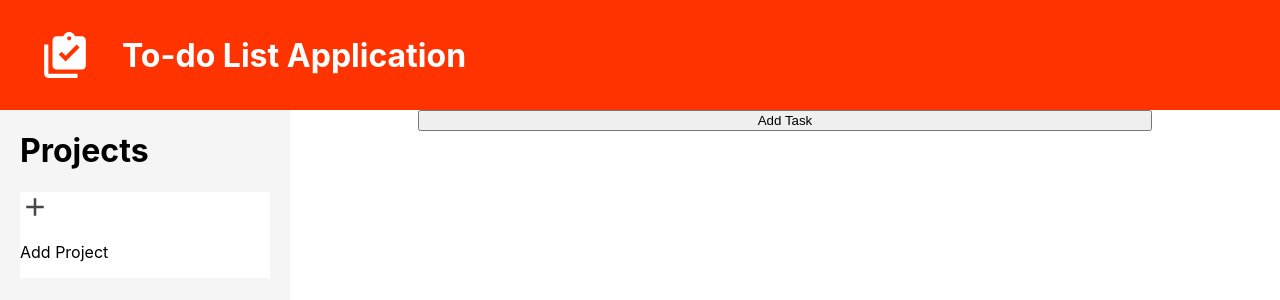
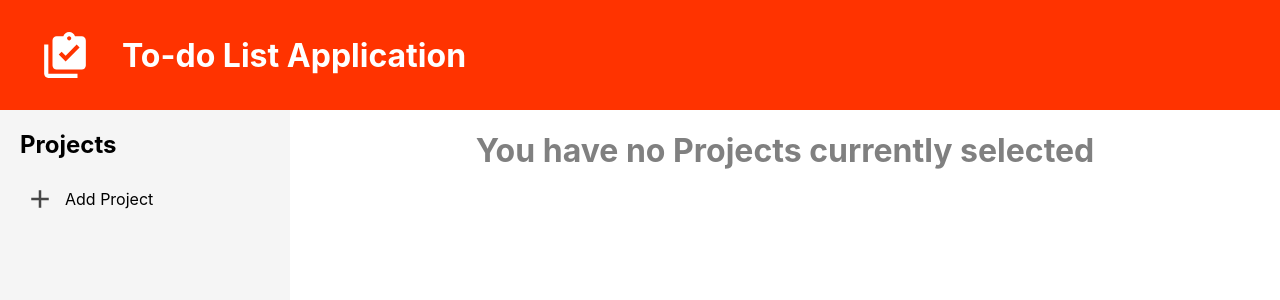
Before and after one commit to AngeloAXNGR/react-todo-app, a React (Create React App) app: page / in a window 1280 px wide. Shown: the top 300 px of the page. Built offline with nearby package versions, Linux system fonts and the light colour scheme.

Commit message:
Create edit function for Task Components

```diff
--- a/src/App.js
+++ b/src/App.js
@@ -11,6 +11,7 @@ import './App.css';
 function App() {
   const [projectForm, setProjectForm] = React.useState({title: ''});
   const [taskForm, setTaskForm] = React.useState({taskTitle:''});
+  const [displayTitle, setDisplayTitle] = React.useState('');
 
   const [todo, setTodo] = React.useState( () => { return JSON.parse(localStorage.getItem("todo")) || []})
   const [taskList, setTaskList] = React.useState([]);
@@ -18,18 +19,32 @@ function App() {
   const [showProjectForm, setShowProjectForm] = React.useState(false);
   const [showTaskForm, setShowTaskForm] = React.useState(false);
 
-  const [isHover, setIsHover] = React.useState(false);
+  const [addProjectHover, setAddProjectHover] = React.useState(false);
+  const [addTaskHover, setAddTaskHover] = React.useState(false);
 
-  const handleMouseEnter = () =>{
-    setIsHover(true);
+
+  const handleMouseEnter = (event) =>{
+    if(event.target.id === "add-project-button"){
+      setAddProjectHover(true);
+    }else{
+      setAddTaskHover(true)
+    }
   }
 
-  const handleMouseLeave = () =>{
-    setIsHover(false);
+  const handleMouseLeave = (event) =>{
+    if(event.target.id === "add-project-button"){
+      setAddProjectHover(false);
+    }else{
+      setAddTaskHover(false)
+    }
   }
 
-  const hoverStyles = {
-    backgroundColor: isHover ? "#CCCCCC" : "white",
+  const projectHoverStyles = {
+    backgroundColor: addProjectHover ? "#CCCCCC" : "transparent",
+  }
+
+  const taskHoverStyles = {
+    backgroundColor: addTaskHover ? "#CCCCCC" : "transparent",
   }
   // Save Todo in LocalStorage
   React.useEffect(() => {
@@ -50,6 +65,12 @@ function App() {
       }
     })
 
+  }
+
+  const handleKeyPress = (event) =>{
+    if(event.key === "Enter"){
+      handleSubmit();
+    }
   }
 
   const handleSubmit = () =>{
@@ -77,7 +98,7 @@ function App() {
     })
 
     setTaskList([]);
-
+    setDisplayTitle('');
   }
 
   const setEditMode = (projectId) =>{
@@ -85,17 +106,18 @@ function App() {
     setTodo(prevTodo =>{
       return prevTodo.map(project =>{
         return project.id === projectId ?
-        {...project, currentlyEditing: !project.currentlyEditing} : project
+        {...project, currentlyEditing: true} :  {...project, currentlyEditing: false}
       })
     })
   }
 
   // Update project title and disable edit mode
+
   const updateProject = (projectId, projectTitle) =>{
     setTodo(prevTodo => {
       return prevTodo.map(project =>{
         return project.id === projectId ?
-        {...project, title: projectTitle, currentlyEditing: !project.currentlyEditing} :
+        {...project, title: projectTitle, currentlyEditing: false} :
         project
       })
     })
@@ -147,8 +169,9 @@ function App() {
   }
 
   const handleTaskSubmit = () =>{
+    console.log('Called');
     if(taskForm.title === ''){
-      alert('A Project must have a name')
+      alert('A Task must have a name')
     }else{
       setTodo(prevTodo => {
         return prevTodo.map(project =>{
@@ -164,7 +187,13 @@ function App() {
   }
 
   const addTask = (tasks) =>{
-    return [...tasks, {id: nanoid(), taskTitle:taskForm.taskTitle}]
+    return [...tasks,
+      {
+        id: nanoid(),
+        taskTitle:taskForm.taskTitle,
+        dueDate:'',
+        currentlyEditing: false,
+      }]
   }
 
   const deleteTask = (taskId) =>{
@@ -176,11 +205,42 @@ function App() {
     })
   }
 
+  const setTaskEditMode = (taskId) =>{
+    setTodo(prevTodo => {
+      return prevTodo.map(project =>{
+        return project.selected ?
+        {...project, tasks: setTaskEdit(project.tasks, taskId)} : project
+      })
+    })
+  }
+
+  const setTaskEdit = (tasks, taskId) =>{
+    return tasks.map(task =>{
+      return task.id === taskId ? {...task, currentlyEditing:true} : {...task, currentlyEditing:false}
+    })
+  }
+
+  const updateTask = (title, dueDate) =>{
+    setTodo(prevTodo => {
+      return prevTodo.map(project =>{
+        return project.selected ?
+        {...project, tasks: submitNewTaskData(project.tasks, title, dueDate)} : project
+      })
+    })
+  }
+
+  const submitNewTaskData = (tasks, title, dueDate) =>{
+    return tasks.map(task =>{
+      return task.currentlyEditing === true ? {...task, taskTitle:title, dueDate:dueDate, currentlyEditing:false} : {...task, currentlyEditing:false}
+    })
+  }
+
 
   React.useEffect(()=>{
     for(let i = 0; i < todo.length; i++){
       if(todo[i].selected){
         setTaskList(todo[i].tasks)
+        setDisplayTitle(todo[i].title)
       }
     }
   },[todo])
@@ -191,9 +251,14 @@ function App() {
         key={task.id}
         id={task.id}
         taskTitle={task.taskTitle}
+        dueDate={task.dueDate}
         deleteTask={() => deleteTask(task.id)}
+        currentlyEditing={task.currentlyEditing}
+        setTaskEditMode={() => setTaskEditMode(task.id)}
+        updateTask ={updateTask}
         />)
     })
+
 
   return (
     <div className="app">
@@ -203,15 +268,15 @@ function App() {
       </header>
 
       <main>
+        {/* Sidebar */}
         <div className="side-bar">
-          <h1>Projects</h1>
+          <h2>Projects</h2>
           <div className="projects">
             {projectItems}
-            {! showProjectForm && <div style={hoverStyles} className="add-project-button" onClick={openProjectForm} onMouseEnter={handleMouseEnter} onMouseLeave={handleMouseLeave}>
+            {! showProjectForm && <div style={projectHoverStyles} id="add-project-button" onClick={openProjectForm} onMouseEnter={handleMouseEnter} onMouseLeave={handleMouseLeave}>
               <img src={addIcon} alt="" />
               <p>Add Project</p>
             </div>}
-
             {showProjectForm && <div className="add-project">
               <input
               type="text"
@@ -219,6 +284,7 @@ function App() {
               id="add-project-input"
               value={projectForm.title}
               onChange={handleOnChange}
+              onKeyPress={handleKeyPress}
               />
               <div className="project-form-buttons">
                 <button onClick={handleSubmit} className="add-button">Add</button>
@@ -227,9 +293,20 @@ function App() {
             </div>}
           </div>
         </div>
-        <div className="tasks">
+        {/* End Sidebar */}
+
+        {/* Task List */}
+        {displayTitle === '' && <div className="tasks">
+            <h1 className="no-project-message">You have no Projects currently selected</h1>
+          </div>}
+
+        {displayTitle !== '' && <div className="tasks">
+          <h1>{displayTitle}</h1>
           {taskItems}
-          {!showTaskForm && <button onClick={openTaskForm}>Add Task</button>}
+          {!showTaskForm && <div style={taskHoverStyles} id="add-task-button" onClick={openTaskForm} onMouseEnter={handleMouseEnter} onMouseLeave={handleMouseLeave}>
+              <img src={addIcon} alt="" />
+              <p>Add Task</p>
+            </div>}
           {showTaskForm && <div className="add-task">
             <input
               type="text"
@@ -239,7 +316,9 @@ function App() {
             />
             <button onClick={handleTaskSubmit}>Add</button>
           </div>}
-        </div>
+        </div>}
+        {/* End Task List */}
+
       </main>
     </div>
   );
```
